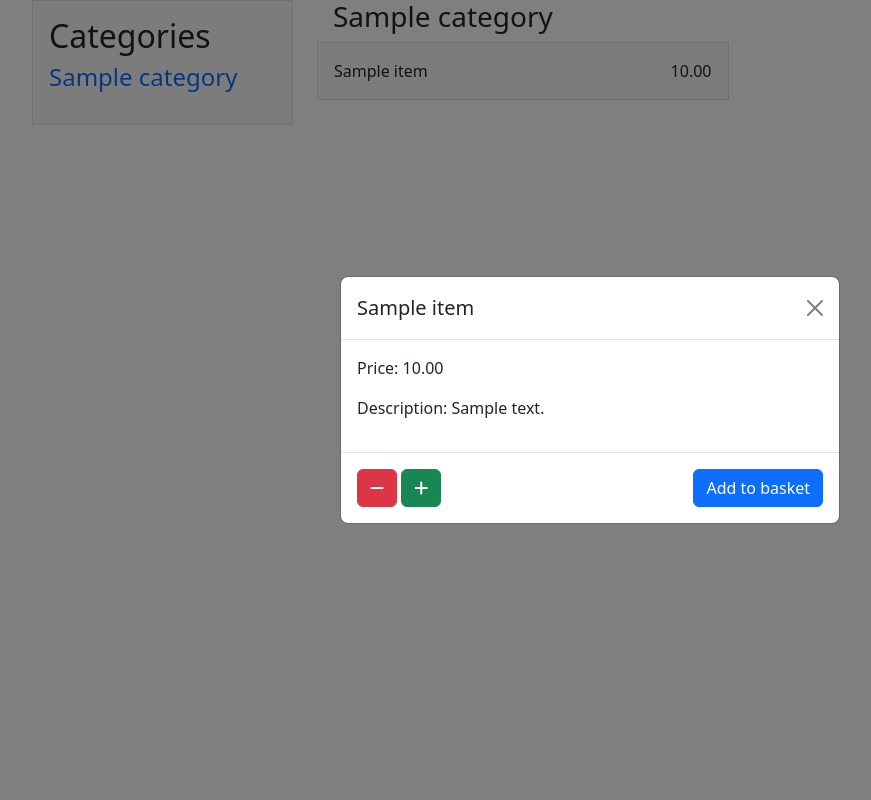
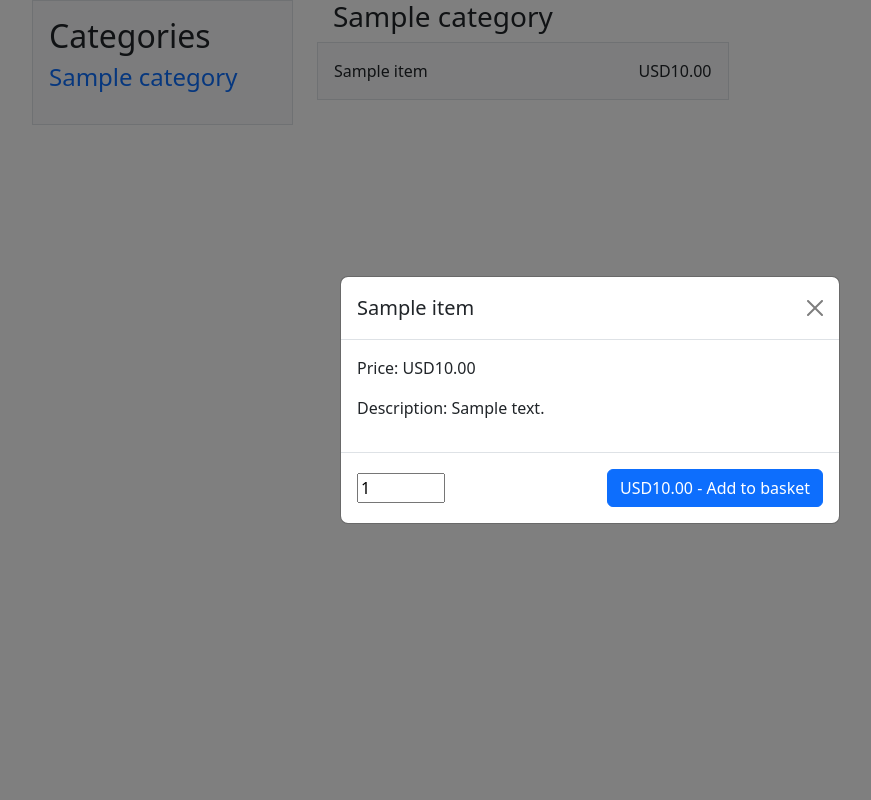
Before and after one commit to Russlyman/food-ordering-system, a Django app: template menu/templates/menu/menu_list.html in a window 1280 px wide, after a click that opens the changed part. Shown: the whole page, without its empty margins (50-921 px from the left). Run offline with Django 4.2, Linux system fonts and the light colour scheme; tables that the repository leaves empty hold one stand-in row (values such as "Sample post"); the template is opened without the code that fills it: values that come from a table or form of the project are taken from there, most other values are stand-ins (such as "Sample title", 1, 10 or a date in 2020); some libraries are stand-ins or nearby versions.

Commit message:
Show total price when quantity of item is being increased

```diff
--- a/food_ordering_system/settings.py
+++ b/food_ordering_system/settings.py
@@ -29,7 +29,7 @@ TEMPLATES_DIR = os.path.join(BASE_DIR, 'templates')
 SECRET_KEY = os.environ.get('SECRET_KEY')
 
 # SECURITY WARNING: don't run with debug turned on in production!
-DEBUG = True
+DEBUG = False
 
 ALLOWED_HOSTS = ['8000-russlyman-foodorderings-e1g3n5z55mu.ws.codeinstitute-ide.net', 'rje-food-ordering-system-e7aa385812ff.herokuapp.com', 'localhost']
 
--- a/menu/templates/menu/menu_list.html
+++ b/menu/templates/menu/menu_list.html
@@ -21,8 +21,16 @@
           <div class="row g-2">
             {% for item in category.items.all %}
             <div class="col-sm-6">
-              <div class="p-3 border bg-light d-flex justify-content-between" data-bs-toggle="modal" data-bs-target="#itemInfoModal" data-item-description="{{ item.description }}" data-item-price="{{ item.price }}">
-                <span class="item-name">{{ item.name }}</span><span>{{ item.price }}</span>
+              <div
+                class="p-3 border bg-light d-flex justify-content-between"
+                data-bs-toggle="modal"
+                data-bs-target="#itemInfoModal"
+                data-item-description="{{ item.description }}"
+                data-item-price="{{ item.price }}"
+                data-item-name="{{ item.name }}"
+                data-item-quantity="1">
+                  <span>{{ item.name }}</span>
+                  <span>{{ currency_symbol }}{{ item.price }}</span>
               </div>
             </div>
             {% endfor %}
@@ -42,15 +50,12 @@
         <button type="button" class="btn-close" data-bs-dismiss="modal" aria-label="Close"></button>
       </div>
       <div class="modal-body" id="itemInfoModalBody">
-        <p>Price: <span class="modal-price">Item Price Value</span></p>
+        <p>Price: {{ currency_symbol }}<span class="modal-price">Item Price Value</span></p>
         <p class="modal-description-wrapper d-none">Description: <span class="modal-description">Item Description Value</span></p>
       </div>
       <div class="modal-footer d-flex justify-content-between">
-        <div>
-          <button type="button" class="btn btn-danger"><i class="fa-solid fa-minus"></i></button>
-          <button type="button" class="btn btn-success"><i class="fa-solid fa-plus"></i></button>
-        </div>
-        <button type="button" class="btn btn-primary">Add to basket</button>
+        <input class="modal-quantity" type="number" min="1" max="10" value="1">
+        <button type="button" class="btn btn-primary">{{ currency_symbol }}<span class="modal-total">Item Total Value</span> - Add to basket</button>
       </div>
     </div>
   </div>
--- a/menu/views.py
+++ b/menu/views.py
@@ -10,5 +10,5 @@ def menu_list(request):
     return render(
         request,
         "menu/menu_list.html",
-        {"categories": categories},
+        {"categories": categories, "currency_symbol": "£"},
     )
--- a/static/js/script.js
+++ b/static/js/script.js
@@ -1,29 +1,52 @@
 // Custom JS Here
-const exampleModal = document.getElementById('itemInfoModal')
-const exampleModalBody = document.getElementById('itemInfoModalBody')
+document.addEventListener('DOMContentLoaded', function () {
+  const exampleModal = document.getElementById('itemInfoModal');
+  const exampleModalBody = document.getElementById('itemInfoModalBody');
+
+  const modalTotal = document.querySelector('.modal-total');
+  let menuItemPrice = 0
+  const modalQuantity = document.querySelector('.modal-quantity');
+
+  function calcTotal() {
+    if (modalQuantity.value < 1) {
+      modalQuantity.value = 1;
+    } else if (modalQuantity.value > 10) {
+      modalQuantity.value = 10;
+    }
+
+    modalTotal.innerText = (menuItemPrice * modalQuantity.value).toFixed(2);
+  }
+
+  modalQuantity.addEventListener('change', calcTotal)
 
   if (exampleModal) {
     exampleModal.addEventListener('show.bs.modal', event => {
-    const menuItem = event.relatedTarget
-    const menuItemName = menuItem.querySelector(".item-name").innerText
-    const menuItemPrice = menuItem.getAttribute('data-item-price')
-    const menuItemDescription = menuItem.getAttribute('data-item-description')
+      const menuItem = event.relatedTarget;
+      const menuItemName = menuItem.getAttribute('data-item-name');
+      menuItemPrice = menuItem.getAttribute('data-item-price');
+      const menuItemDescription = menuItem.getAttribute('data-item-description');
+      const menuItemQuantity = menuItem.getAttribute('data-item-quantity');
 
-    const modalTitle = exampleModal.querySelector('.modal-title')
-    const modalPrice = exampleModal.querySelector('.modal-price')
+      const modalTitle = exampleModal.querySelector('.modal-title');
+      const modalPrice = exampleModal.querySelector('.modal-price');
 
-    const modalDescription = exampleModal.querySelector('.modal-description')
-    const modalDescriptionWrapper = exampleModal.querySelector('.modal-description-wrapper')
+      const modalDescription = exampleModal.querySelector('.modal-description');
+      const modalDescriptionWrapper = exampleModal.querySelector(
+        '.modal-description-wrapper'
+      );
 
       // Hide description if these is none
       if (menuItemDescription) {
-      modalDescriptionWrapper.classList.remove("d-none")
+        modalDescriptionWrapper.classList.remove('d-none');
       } else {
-      modalDescriptionWrapper.classList.add("d-none")
+        modalDescriptionWrapper.classList.add('d-none');
       }
 
-    modalTitle.innerText = menuItemName
-    modalPrice.innerText = menuItemPrice
-    modalDescription.innerText = menuItemDescription
+      modalTitle.innerText = menuItemName;
+      modalPrice.innerText = menuItemPrice;
+      modalDescription.innerText = menuItemDescription;
+      modalQuantity.value = menuItemQuantity === "0" ? Number(menuItemQuantity + 1) : menuItemQuantity;
+      calcTotal();
+    });
+  }
 })
-}
```
Lines whose indentation alone changed are shown as unchanged.
